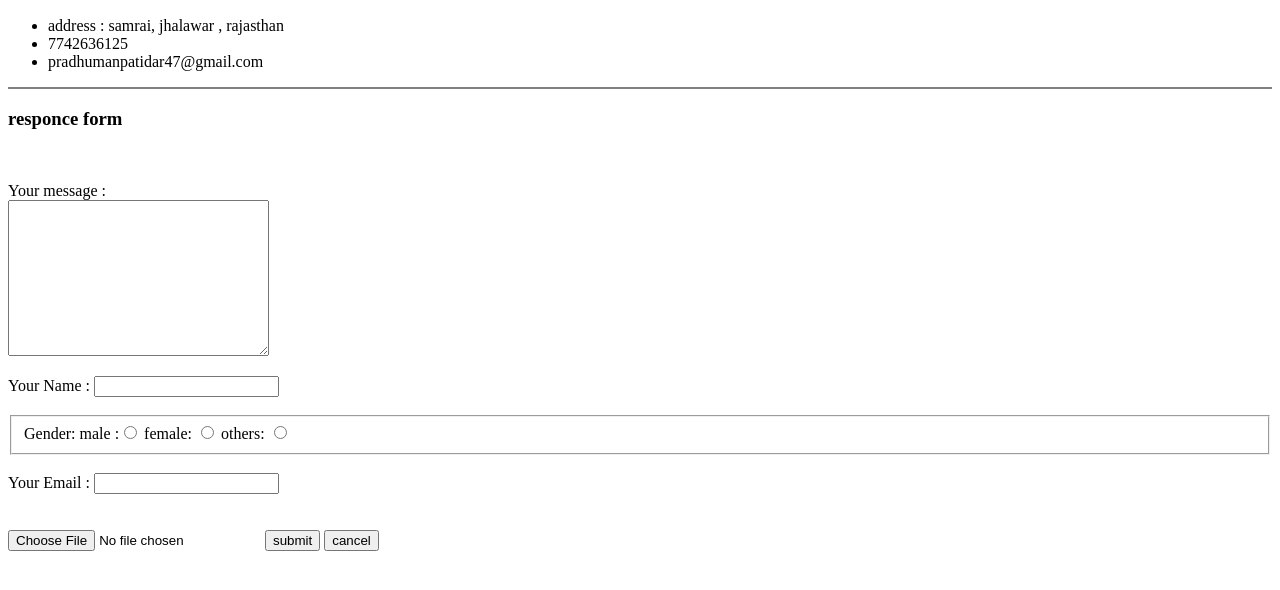
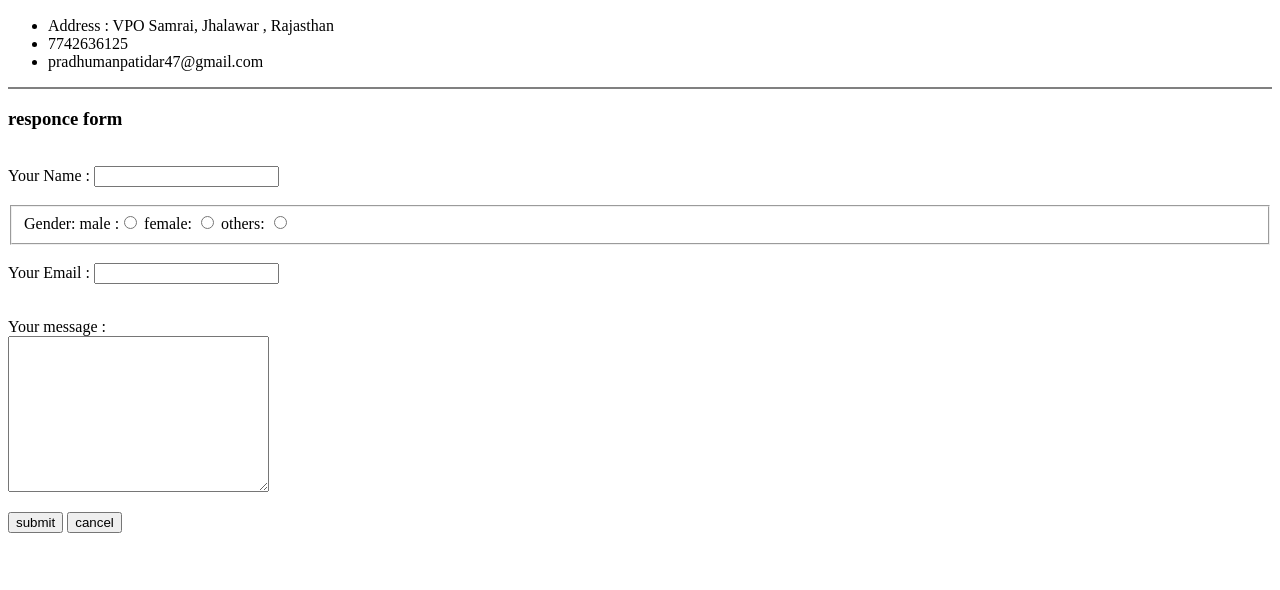
Before and after one commit to pradhumankuma/CV, a plain HTML site: page Contact Details.html in a window 1280 px wide. Shown: the part 50-640 px from the top of the page. Drawn offline with Linux system fonts and the light colour scheme.

Commit message:
updated contact details

```diff
--- a/Contact Details.html
+++ b/Contact Details.html
@@ -9,14 +9,13 @@
 <body>
     <h2> Contact Details</h2>
     <ul>
-        <li>address : samrai, jhalawar , rajasthan</li>
+        <li>Address : VPO  Samrai, Jhalawar , Rajasthan</li>
         <li>7742636125</li>
         <li>pradhumanpatidar47@gmail.com</li>
     </ul>
     <hr size="2" noshade="">
     <form action="mailto:pradhumanpatidar47@gmail.com"  method="post" enctype="text/plain"> <h3> responce form </h3>
         <br>
-        <p> Your message : <br> <textarea name="your message" id=" your message" cols="30" rows="10"></textarea></p>
         <label for=""> Your Name : </label>
         <input type="text" name="Name" id="Name">
         <br> <br>
@@ -25,11 +24,9 @@
             others: <input type="radio" name="gender" id="others"></fieldset>  <br>
         <label for=""> Your Email  :  </label>
         <input type="email" name="email" id="">
-        <br> <br>
-        <!--<label for=""> password:</label>
-        <input type="password" name="password" id="">-->
         <br>
-        <input type="file" name="file" id="">
+        <br>
+        <p> Your message : <br> <textarea name="your message" id=" your message" cols="30" rows="10"></textarea></p>
         <input type="submit" value="submit">
         <input type="button" value="cancel">
     </form>
```
